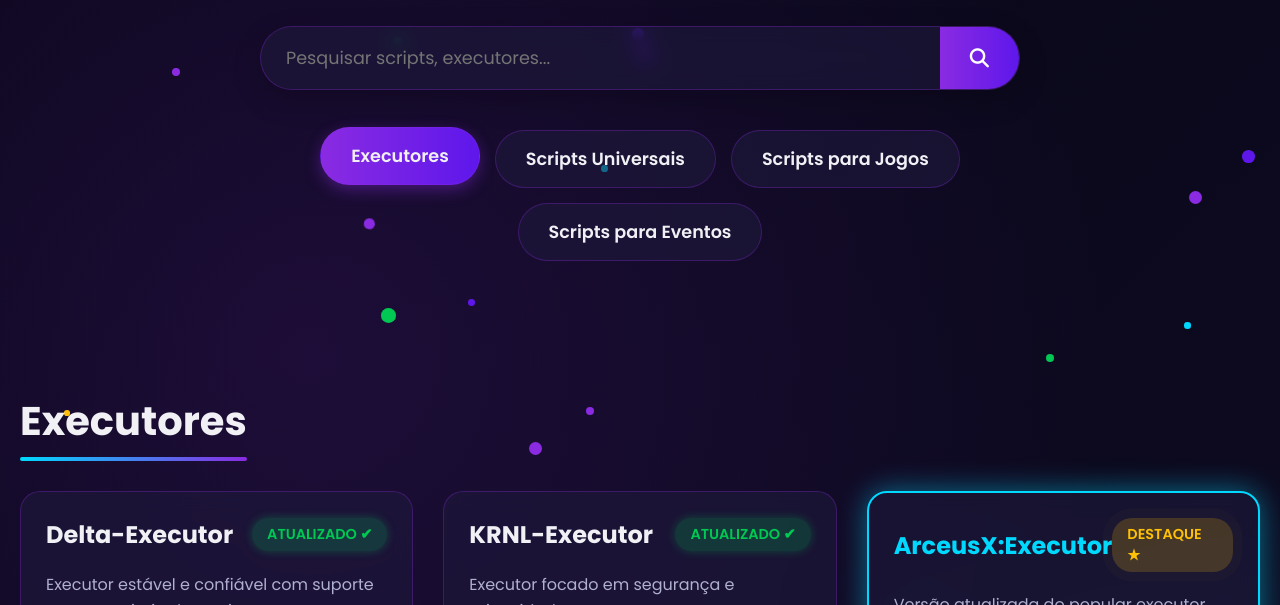
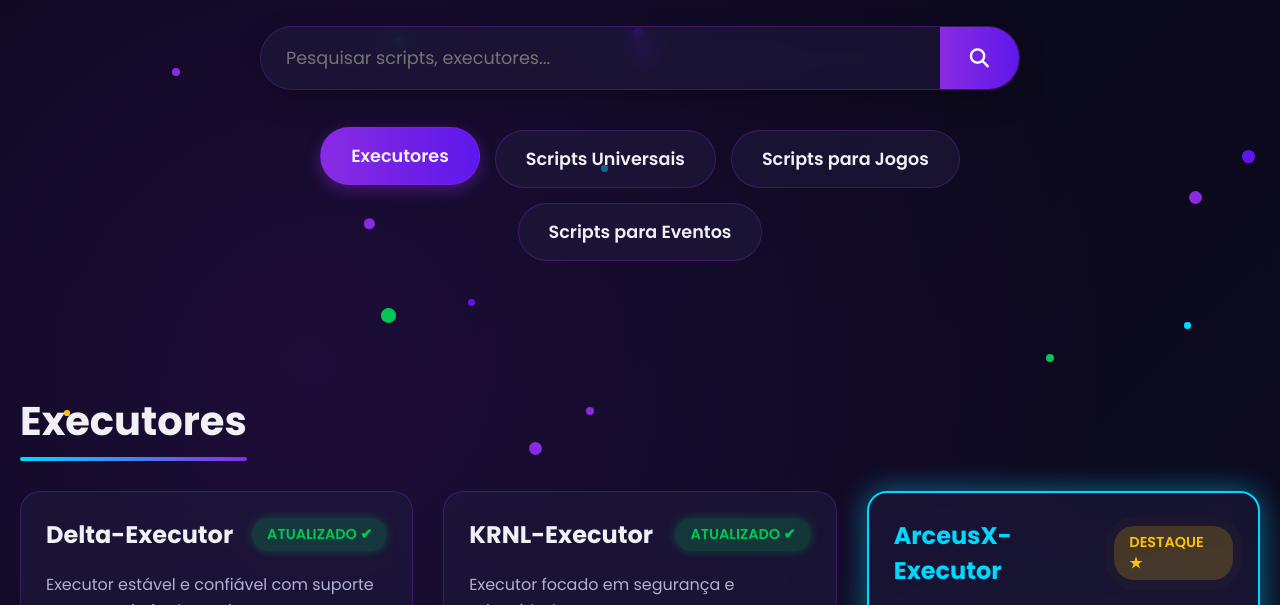
Before and after one commit to SAMUCARARONOB/0-, a plain HTML site: page index.html in a window 1280 px wide. Shown: the part 319-924 px from the top of the page. Drawn offline with Linux system fonts and the light colour scheme.

Commit message:
Update index.html

```diff
--- a/index.html
+++ b/index.html
@@ -1076,7 +1076,7 @@
                     status: "ATUALIZADO ✔",
                     statusClass: "status-updated",
                     description: "Executor estável e confiável com suporte para a maioria dos scripts.",
-                    link: "https://delta-executor.com/deltaexploit/",
+                    link: "https://deltaexploits.gg/delta-executor-android",
                     isDownload: true
                 },
                 {
@@ -1088,7 +1088,7 @@
                     isDownload: true
                 },
                 {
-                    title: "ArceusX:Executor",
+                    title: "ArceusX-Executor",
                     status: "DESTAQUE ★",
                     statusClass: "status-featured",
                     description: "Versão atualizada do popular executor ArceusX. Compatível com a maioria dos scripts.",
```
